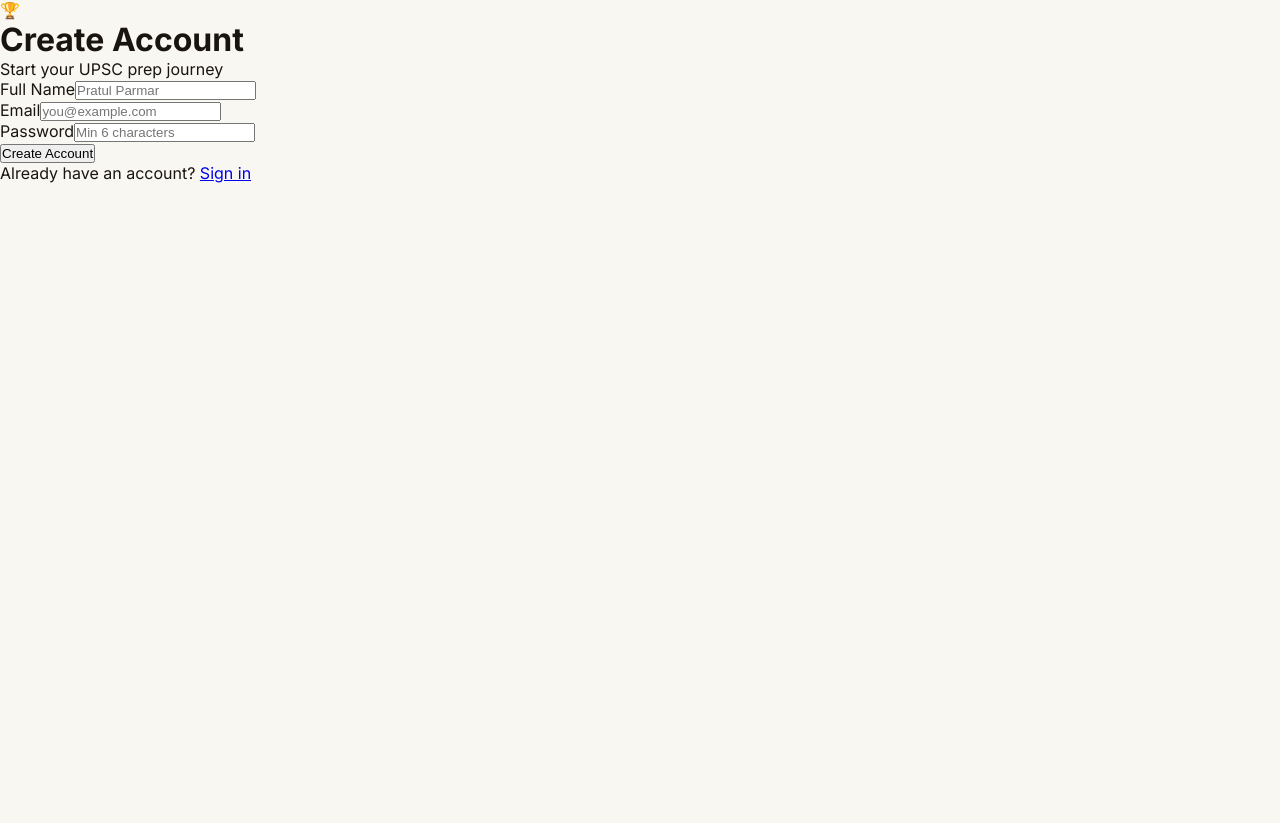
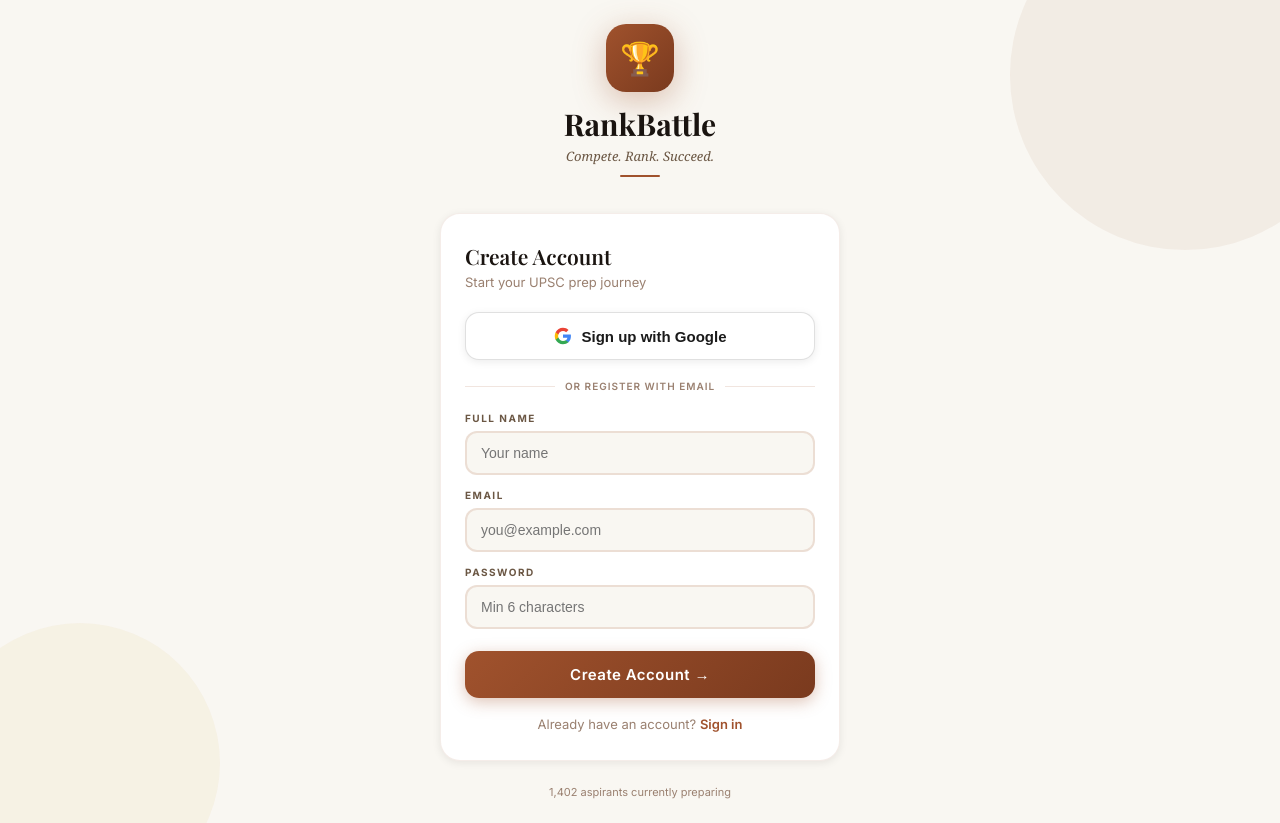
Before and after one commit to pratulparmar/Rankbattle_UPSC, a Next.js app in the folder frontend/: page /register in a window 1280 px wide. Before the commit the page ends 800 px from the top, so only its background shows below. Built offline with nearby package versions, Linux system fonts and the light colour scheme; no server answers; a web font is replaced by a local one.

Commit message:
feat: styled register page with Google signup

```diff
--- a/frontend/src/app/(auth)/register/page.tsx
+++ b/frontend/src/app/(auth)/register/page.tsx
@@ -1,84 +1,168 @@
 'use client'
 import { useState } from 'react'
 import { useRouter } from 'next/navigation'
-import Link from 'next/link'
 import { register, login } from '@/lib/api'
 import { useAuth } from '@/lib/auth'
+import { signInWithGoogle } from '@/lib/firebase'
+
+const API = process.env.NEXT_PUBLIC_API_URL
 
 export default function RegisterPage() {
-  const [name, setName] = useState('')
-  const [email, setEmail] = useState('')
+  const [name, setName]         = useState('')
+  const [email, setEmail]       = useState('')
   const [password, setPassword] = useState('')
-  const [error, setError] = useState('')
-  const [loading, setLoading] = useState(false)
-  const { setUser, setToken } = useAuth()
-  const router = useRouter()
+  const [error, setError]       = useState('')
+  const [loading, setLoading]   = useState(false)
+  const [googleLoading, setGoogleLoading] = useState(false)
+  const { setUser, setToken }   = useAuth()
+  const router                  = useRouter()
 
-  const handleRegister = async (e: React.FormEvent) => {
-    e.preventDefault()
-    setLoading(true)
-    setError('')
+  const handleRegister = async () => {
+    if (!name || !email || !password) { setError('All fields required'); return }
+    if (password.length < 6) { setError('Password must be at least 6 characters'); return }
+    setLoading(true); setError('')
     try {
       await register(email, password, name)
-      // Auto login after register
-      const res = await login(email, password)
-      const token = res.data.access_token
+      const res     = await login(email, password)
+      const token   = res.data.access_token
+      const payload = JSON.parse(atob(token.split('.')[1]))
       setToken(token)
-      const payload = JSON.parse(atob(token.split('.')[1]))
       setUser({ id: payload.sub, email, name })
       router.push('/dashboard')
     } catch (err: any) {
-      const detail = err.response?.data?.detail
-      if (Array.isArray(detail)) setError(detail.map((d: any) => d.msg).join(', '))
-      else setError(typeof detail === 'string' ? detail : 'Registration failed')
-    } finally {
-      setLoading(false)
-    }
+      setError(err?.response?.data?.detail || 'Registration failed. Try again.')
+    } finally { setLoading(false) }
+  }
+
+  const handleGoogle = async () => {
+    setGoogleLoading(true); setError('')
+    try {
+      const idToken = await signInWithGoogle()
+      const res = await fetch(`${API}/auth/firebase/google`, {
+        method:  'POST',
+        headers: { 'Content-Type': 'application/json' },
+        body:    JSON.stringify({ id_token: idToken }),
+      })
+      if (!res.ok) throw new Error('Google auth failed')
+      const data    = await res.json()
+      const payload = JSON.parse(atob(data.access_token.split('.')[1]))
+      setToken(data.access_token)
+      setUser({ id: payload.sub, email: payload.email || '', name: payload.name || 'User' })
+      router.push('/dashboard')
+    } catch { setError('Google sign-in failed. Please try again.') }
+    finally { setGoogleLoading(false) }
   }
 
   return (
-    <div className="min-h-screen bg-gradient-to-br from-orange-50 to-blue-50 flex items-center justify-center p-4">
-      <div className="bg-white rounded-2xl shadow-lg p-8 w-full max-w-md">
-        <div className="text-center mb-8">
-          <div className="text-4xl mb-2">🏆</div>
-          <h1 className="text-2xl font-bold text-gray-800">Create Account</h1>
-          <p className="text-gray-500 text-sm mt-1">Start your UPSC prep journey</p>
+    <div style={{
+      minHeight: '100vh', background: 'var(--paper)',
+      display: 'flex', flexDirection: 'column', alignItems: 'center', justifyContent: 'center',
+      padding: '24px', position: 'relative', overflow: 'hidden',
+    }}>
+      <div style={{ position: 'absolute', top: -100, right: -80, width: 350, height: 350, borderRadius: '50%', background: 'rgba(160,82,45,0.07)', pointerEvents: 'none' }}/>
+      <div style={{ position: 'absolute', bottom: -80, left: -60, width: 280, height: 280, borderRadius: '50%', background: 'rgba(200,150,12,0.06)', pointerEvents: 'none' }}/>
+
+      {/* Logo */}
+      <div style={{ textAlign: 'center', marginBottom: 36, position: 'relative', zIndex: 1 }}>
+        <div style={{
+          width: 68, height: 68, borderRadius: 20,
+          background: 'linear-gradient(135deg, #A0522D, #7A3A1E)',
+          display: 'flex', alignItems: 'center', justifyContent: 'center',
+          margin: '0 auto 16px', boxShadow: '0 8px 32px rgba(160,82,45,0.35)',
+        }}>
+          <span style={{ fontSize: 32 }}>🏆</span>
+        </div>
+        <h1 className="serif" style={{ fontSize: 30, fontWeight: 700, color: 'var(--ink)', lineHeight: 1.1, marginBottom: 6 }}>RankBattle</h1>
+        <p style={{ fontSize: 13, color: 'var(--ink-soft)', fontStyle: 'italic', fontFamily: 'Georgia, serif' }}>Compete. Rank. Succeed.</p>
+        <div style={{ width: 40, height: 2, background: 'var(--terra)', margin: '10px auto 0', borderRadius: 999 }}/>
+      </div>
+
+      <div className="paper-card" style={{ width: '100%', maxWidth: 400, padding: '28px 24px', position: 'relative', zIndex: 1 }}>
+        <p className="serif" style={{ fontSize: 21, fontWeight: 600, color: 'var(--ink)', marginBottom: 4 }}>Create Account</p>
+        <p style={{ fontSize: 13, color: 'var(--ink-faint)', marginBottom: 22 }}>Start your UPSC prep journey</p>
+
+        {/* Google — fastest signup */}
+        <button onClick={handleGoogle} disabled={googleLoading || loading} style={{
+          width: '100%', padding: '14px', fontSize: 15, fontWeight: 600,
+          borderRadius: 14, border: '1.5px solid rgba(0,0,0,0.12)',
+          background: '#fff', color: '#1a1a1a', cursor: 'pointer', marginBottom: 20,
+          display: 'flex', alignItems: 'center', justifyContent: 'center', gap: 10,
+          boxShadow: '0 2px 8px rgba(0,0,0,0.08)',
+        }}>
+          {googleLoading ? 'Signing up...' : <><GoogleIcon />Sign up with Google</>}
+        </button>
+
+        {/* Divider */}
+        <div style={{ display: 'flex', alignItems: 'center', gap: 10, marginBottom: 20 }}>
+          <div style={{ flex: 1, height: 1, background: 'rgba(160,82,45,0.15)' }}/>
+          <span style={{ fontSize: 10, color: 'var(--ink-faint)', fontWeight: 600, letterSpacing: 1 }}>OR REGISTER WITH EMAIL</span>
+          <div style={{ flex: 1, height: 1, background: 'rgba(160,82,45,0.15)' }}/>
         </div>
 
-        <form onSubmit={handleRegister} className="space-y-4">
-          <div>
-            <label className="block text-sm font-medium text-gray-700 mb-1">Full Name</label>
-            <input type="text" value={name} onChange={e => setName(e.target.value)} required
-              className="w-full border border-gray-300 rounded-lg px-4 py-2.5 text-sm focus:outline-none focus:ring-2 focus:ring-orange-400"
-              placeholder="Pratul Parmar" />
+        {/* Name */}
+        <div style={{ marginBottom: 14 }}>
+          <label style={{ fontSize: 10, fontWeight: 700, letterSpacing: 1.5, color: 'var(--ink-soft)', display: 'block', marginBottom: 7 }}>FULL NAME</label>
+          <input value={name} onChange={e => setName(e.target.value)}
+            placeholder="Your name"
+            style={{ width: '100%', padding: '12px 14px', borderRadius: 12, border: '2px solid rgba(160,82,45,0.15)', background: 'var(--paper)', fontSize: 14, color: 'var(--ink)', outline: 'none', boxSizing: 'border-box' }}
+            onFocus={e => e.target.style.borderColor = '#A0522D'}
+            onBlur={e => e.target.style.borderColor = 'rgba(160,82,45,0.15)'} />
+        </div>
+
+        {/* Email */}
+        <div style={{ marginBottom: 14 }}>
+          <label style={{ fontSize: 10, fontWeight: 700, letterSpacing: 1.5, color: 'var(--ink-soft)', display: 'block', marginBottom: 7 }}>EMAIL</label>
+          <input type="email" value={email} onChange={e => setEmail(e.target.value)}
+            placeholder="you@example.com"
+            style={{ width: '100%', padding: '12px 14px', borderRadius: 12, border: '2px solid rgba(160,82,45,0.15)', background: 'var(--paper)', fontSize: 14, color: 'var(--ink)', outline: 'none', boxSizing: 'border-box' }}
+            onFocus={e => e.target.style.borderColor = '#A0522D'}
+            onBlur={e => e.target.style.borderColor = 'rgba(160,82,45,0.15)'} />
+        </div>
+
+        {/* Password */}
+        <div style={{ marginBottom: 22 }}>
+          <label style={{ fontSize: 10, fontWeight: 700, letterSpacing: 1.5, color: 'var(--ink-soft)', display: 'block', marginBottom: 7 }}>PASSWORD</label>
+          <input type="password" value={password} onChange={e => setPassword(e.target.value)}
+            placeholder="Min 6 characters"
+            onKeyDown={e => e.key === 'Enter' && handleRegister()}
+            style={{ width: '100%', padding: '12px 14px', borderRadius: 12, border: '2px solid rgba(160,82,45,0.15)', background: 'var(--paper)', fontSize: 14, color: 'var(--ink)', outline: 'none', boxSizing: 'border-box' }}
+            onFocus={e => e.target.style.borderColor = '#A0522D'}
+            onBlur={e => e.target.style.borderColor = 'rgba(160,82,45,0.15)'} />
+        </div>
+
+        {error && (
+          <div style={{ background: 'rgba(192,57,43,0.08)', border: '1px solid rgba(192,57,43,0.2)', borderRadius: 10, padding: '10px 14px', marginBottom: 16 }}>
+            <p style={{ fontSize: 13, color: '#C0392B', fontWeight: 500, margin: 0 }}>{error}</p>
           </div>
-          <div>
-            <label className="block text-sm font-medium text-gray-700 mb-1">Email</label>
-            <input type="email" value={email} onChange={e => setEmail(e.target.value)} required
-              className="w-full border border-gray-300 rounded-lg px-4 py-2.5 text-sm focus:outline-none focus:ring-2 focus:ring-orange-400"
-              placeholder="you@example.com" />
-          </div>
-          <div>
-            <label className="block text-sm font-medium text-gray-700 mb-1">Password</label>
-            <input type="password" value={password} onChange={e => setPassword(e.target.value)} required
-              minLength={6}
-              className="w-full border border-gray-300 rounded-lg px-4 py-2.5 text-sm focus:outline-none focus:ring-2 focus:ring-orange-400"
-              placeholder="Min 6 characters" />
-          </div>
+        )}
 
-          {error && <div className="bg-red-50 text-red-600 text-sm px-4 py-2 rounded-lg">{error}</div>}
+        <button className="btn-terra" onClick={handleRegister} disabled={loading || googleLoading}
+          style={{ width: '100%', padding: '14px', fontSize: 15, letterSpacing: 0.5 }}>
+          {loading ? 'Creating account...' : 'Create Account →'}
+        </button>
 
-          <button type="submit" disabled={loading}
-            className="w-full bg-orange-500 hover:bg-orange-600 text-white font-semibold py-2.5 rounded-lg transition disabled:opacity-50">
-            {loading ? 'Creating account...' : 'Create Account'}
-          </button>
-        </form>
-
-        <p className="text-center text-sm text-gray-500 mt-6">
+        <p style={{ textAlign: 'center', marginTop: 18, fontSize: 13, color: 'var(--ink-faint)' }}>
           Already have an account?{' '}
-          <Link href="/login" className="text-orange-500 font-medium hover:underline">Sign in</Link>
+          <span style={{ color: 'var(--terra)', fontWeight: 600, cursor: 'pointer' }} onClick={() => router.push('/login')}>
+            Sign in
+          </span>
         </p>
       </div>
+
+      <p style={{ marginTop: 24, fontSize: 11, color: 'var(--ink-faint)', textAlign: 'center' }}>
+        1,402 aspirants currently preparing
+      </p>
     </div>
   )
 }
+
+function GoogleIcon() {
+  return (
+    <svg width="18" height="18" viewBox="0 0 24 24">
+      <path fill="#4285F4" d="M22.56 12.25c0-.78-.07-1.53-.2-2.25H12v4.26h5.92c-.26 1.37-1.04 2.53-2.21 3.31v2.77h3.57c2.08-1.92 3.28-4.74 3.28-8.09z"/>
+      <path fill="#34A853" d="M12 23c2.97 0 5.46-.98 7.28-2.66l-3.57-2.77c-.98.66-2.23 1.06-3.71 1.06-2.86 0-5.29-1.93-6.16-4.53H2.18v2.84C3.99 20.53 7.7 23 12 23z"/>
+      <path fill="#FBBC05" d="M5.84 14.09c-.22-.66-.35-1.36-.35-2.09s.13-1.43.35-2.09V7.07H2.18C1.43 8.55 1 10.22 1 12s.43 3.45 1.18 4.93l2.85-2.22.81-.62z"/>
+      <path fill="#EA4335" d="M12 5.38c1.62 0 3.06.56 4.21 1.64l3.15-3.15C17.45 2.09 14.97 1 12 1 7.7 1 3.99 3.47 2.18 7.07l3.66 2.84c.87-2.6 3.3-4.53 6.16-4.53z"/>
+    </svg>
+  )
+}
```
